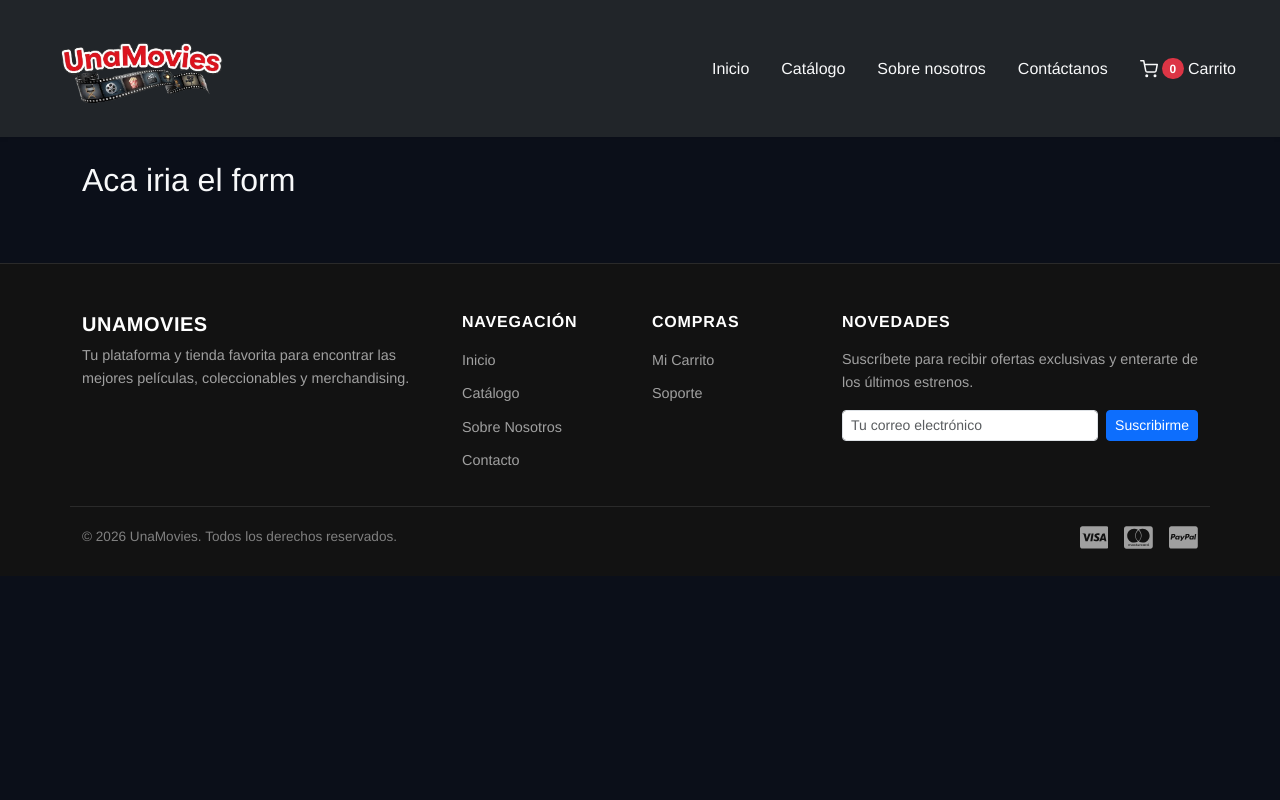
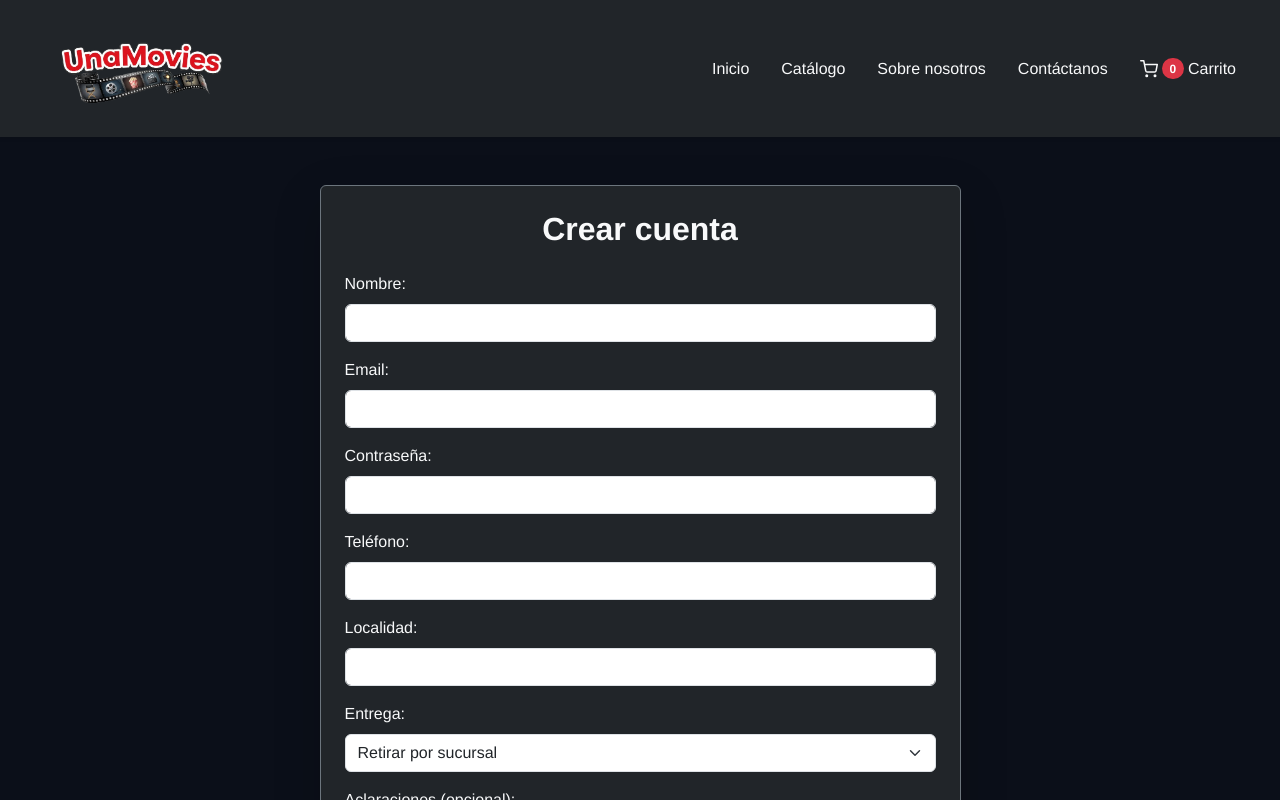
Before and after one commit to lautarolopez04/UnaMovies, a React (Vite) app: page /contacto in a window 1280 px wide. Shown: the top 800 px of the page. Built offline with nearby package versions, Linux system fonts and the light colour scheme.

Commit message:
form hecho

```diff
--- a/src/pages/Carrito.jsx
+++ b/src/pages/Carrito.jsx
@@ -52,7 +52,7 @@ function Carrito({ carrito = [], sumarCantidad, restarCantidad, eliminarProducto
           </Col>
 
           <Col md={4}>
-             <Card className="bg-dark text-light border-secondary">
+            <Card className="bg-dark text-light border-secondary">
                 <Card.Body>
                     <Card.Title className="mb-4 text-center border-bottom border-secondary pb-2">RESUMEN DE LA COMPRA</Card.Title>
                     <div className="d-flex justify-content-between mb-2">
@@ -67,7 +67,7 @@ function Carrito({ carrito = [], sumarCantidad, restarCantidad, eliminarProducto
                         Finalizar Compra
                     </Button>
                 </Card.Body>
-             </Card>
+            </Card>
           </Col>
         </Row>
       )}
--- a/src/pages/Contacto.jsx
+++ b/src/pages/Contacto.jsx
@@ -1,9 +1,204 @@
 import React from 'react'
-const Contacto = () => {
+import {useState} from "react"
+
+function Contacto({carrito}) {
+  const [formData, setFormData] = useState({
+    name: "",
+    email: "",
+    password: "",
+    tel: "",
+    localidad: "",
+    entrega: "retiro",
+    mensaje: "",
+  });
+  const [errors, setErrors] = useState({});
+  const [success, setSuccess] = useState(false);
+
+  function handleChange(e) {
+    const {name, value} = e.target;
+    console.log("name: ", name);
+    console.log("value: ", value);
+    setFormData({
+      ...formData,
+      [name]: value,
+    })
+  }
+
+  function validateForm() {
+    const newErrors = {};
+
+    if(formData.name.trim() === "") {
+      newErrors.name = "El campo nombre está vacío";
+    }
+    if(formData.email.trim() === "") {
+      newErrors.email = "El campo email está vacío";
+    } else {
+        if (!formData.email.includes("@")) {
+          newErrors.email = "Ingrese un email válido";
+      }
+    }
+    if(formData.password.trim() === "") {
+      newErrors.password = "El campo contraseña está vacío";
+    }
+    if(formData.tel.trim() === "") {
+      newErrors.tel = "El campo teléfono está vacío";
+    } else {
+        if (!/^[0-9]+$/.test(formData.tel)) {
+          newErrors.tel = "Ingrese un teléfono válido";
+      }
+    }
+    if(formData.localidad.trim() === "") {
+      newErrors.localidad = "El campo localidad está vacío";
+    }
+    if (carrito.length === 0) {
+      newErrors.carrito = "El carrito está vacío";
+    }
+    return newErrors;
+  }
+
+  function handleSubmit(e) {
+    e.preventDefault();
+    const newErrors = validateForm();
+    setErrors(newErrors);
+    if(Object.keys(newErrors).length === 0) {
+      setSuccess(true);
+    } else {
+      setSuccess(false);
+    }
+  }
+
   return (
-    <div className="container text-light mt-4">
-      <h2>Aca iria el form </h2>
-
+    <div className='container mt-5 mb-5 text-light'>
+      <div className='row justify-content-center'>
+        <div className='col-md-7'>
+          <div className='card bg-dark text-light border-secondary shadow-lg'>
+            <div className='card-body p-4'>
+              <h2 className='text-center mb-4 fw-bold'>Crear cuenta</h2>
+              <form onSubmit={handleSubmit} noValidate>
+                <div className='mb-3'>
+                  <label htmlFor='name' className='form-label'>Nombre:</label>
+                  <input
+                    id='name'
+                    name='name'
+                    type="text"
+                    className={`form-control ${
+                      errors.name ? "is-invalid" : ""
+                    }`}
+                    value={formData.name}
+                    onChange={handleChange}
+                  />
+                  {errors.name && (
+                    <div className='invalid-feedback'>{errors.name}</div>
+                  )}
+                </div>
+                <div className='mb-3'>
+                  <label htmlFor='email' className='form-label'>Email:</label>
+                  <input
+                    id='email'
+                    name='email'
+                    type="email"
+                    className={`form-control ${
+                      errors.email ? "is-invalid" : ""
+                    }`}
+                    value={formData.email}
+                    onChange={handleChange}
+                  />
+                  {errors.email && (
+                    <div className='invalid-feedback'>{errors.email}</div>
+                  )}
+                </div>
+                <div className='mb-3'>
+                  <label htmlFor='password' className='form-label'>Contraseña:</label>
+                  <input
+                    id='password'
+                    name='password'
+                    type="password"
+                    className={`form-control ${
+                      errors.password ? "is-invalid" : ""
+                    }`}
+                    value={formData.password}
+                    onChange={handleChange}
+                  />
+                  {errors.password && (
+                    <div className='invalid-feedback'>{errors.password}</div>
+                  )}
+                </div>
+                <div className='mb-3'>
+                  <label htmlFor='tel' className='form-label'>Teléfono:</label>
+                  <input
+                    id='tel'
+                    name='tel'
+                    type="tel"
+                    className={`form-control ${
+                      errors.tel ? "is-invalid" : ""
+                    }`}
+                    value={formData.tel}
+                    onChange={handleChange}
+                  />
+                  {errors.tel && (
+                    <div className='invalid-feedback'>{errors.tel}</div>
+                  )}
+                </div>
+                <div className='mb-3'>
+                  <label htmlFor='localidad' className='form-label'>Localidad:</label>
+                  <input
+                    id='localidad'
+                    name='localidad'
+                    type="text"
+                    className={`form-control ${
+                      errors.localidad ? "is-invalid" : ""
+                    }`}
+                    value={formData.localidad}
+                    onChange={handleChange}
+                  />
+                  {errors.localidad && (
+                    <div className='invalid-feedback'>{errors.localidad}</div>
+                  )}
+                </div>
+                <div className='mb-3'>
+                  <label htmlFor='entrega' className='form-label'>Entrega:</label>
+                  <select
+                    id='entrega'
+                    name='entrega'
+                    className='form-select'
+                    value={formData.entrega}
+                    onChange={handleChange}
+                  >
+                    <option value="envio">Enviar a domicilio</option>
+                    <option value="retiro">Retirar por sucursal</option>
+                  </select>
+                </div>
+                <div className='mb-3'>
+                  <label htmlFor='mensaje' className='form-label'>Aclaraciones (opcional):</label>
+                  <textarea
+                    id='mensaje'
+                    name='mensaje'
+                    maxLength={300}
+                    style={{resize:'none'}}
+                    className='form-control'
+                    value={formData.mensaje}
+                    onChange={handleChange}
+                  >
+                  </textarea>
+                </div>
+                <div className='d-grid'>
+                  <button type="submit" className='btn btn-danger btn-lg fw-bold'>
+                    Registrarse
+                  </button>
+                </div>
+              </form>
+              {errors.carrito && (
+                    <div className='alert alert-danger mt-3'>{errors.carrito}</div>
+              )}
+              {success && (
+                <div className='alert alert-success mt-3'>
+                  Te registraste con éxito
+                </div>
+              )}
+            </div>
+          </div>
+        </div>
+      </div>
     </div>
   );
 };
```
